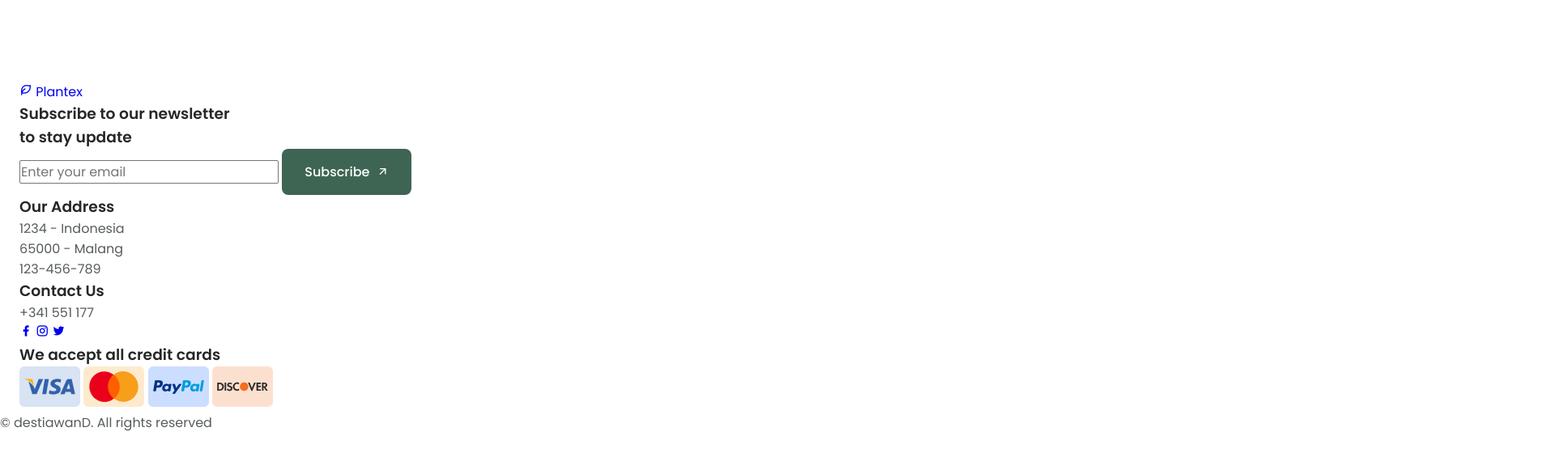
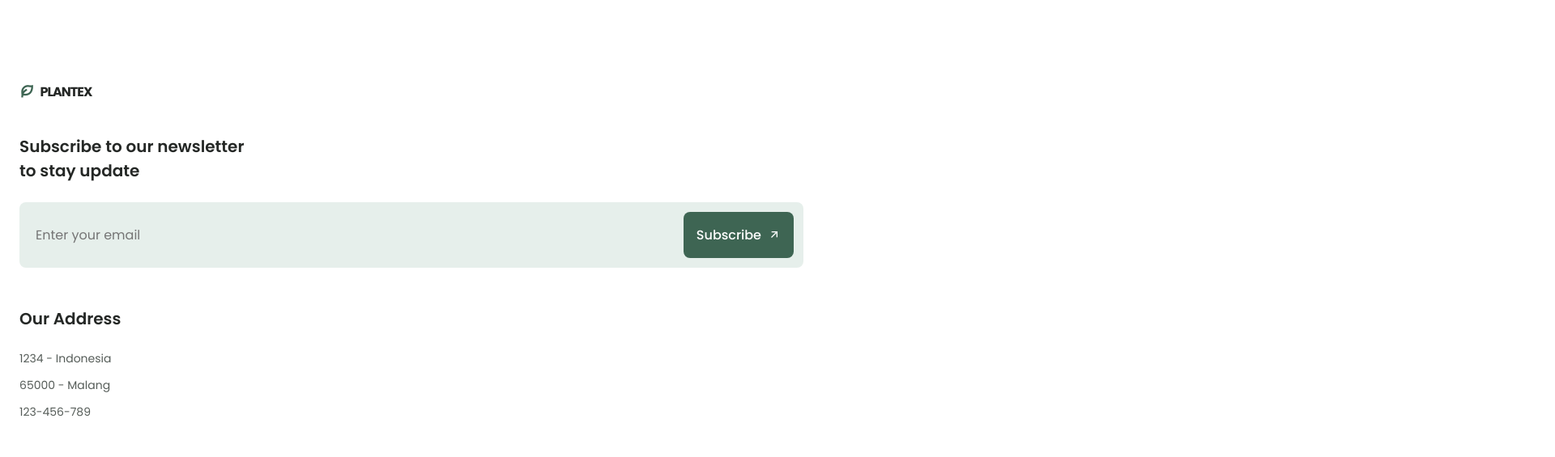
Before and after one commit to destiawanD/plant-web-design, a plain HTML site: page index.html in a window 1280 px wide. Shown: the part 4902-5467 px from the top of the page at 81% size, 1920 px wide, since content can reach past the window. Drawn offline with nearby package versions, Linux system fonts and the light colour scheme.

Commit message:
add style on footer section

```diff
--- a/assets/css/style.css
+++ b/assets/css/style.css
@@ -624,7 +624,7 @@ img {
     width: 100%;
     height: 100%;
     padding: 1rem 1rem 1rem 0;
-    background-color: none;
+    background: none;
     border: none;
     outline: none;
     color: var(--text-color);
@@ -664,3 +664,93 @@ img {
 
 
 /* =============== FOOTER =============== */
+.footer-container {
+    row-gap: 3rem;
+}
+
+.footer-logo {
+    display: inline-flex;
+    align-items: center;
+    column-gap: .5rem;
+    color: var(--title-color);
+    text-transform: uppercase;
+    font-weight: 700;
+    letter-spacing: -1px;
+    margin-bottom: var(--mb-2-5);
+    transition: .3s;
+}
+
+.footer-logo-icon {
+    font-size: 1.15rem;
+    color: var(--first-color);
+}
+
+.footer-logo:hover {
+    color: var(--first-color);
+}
+
+.footer-title {
+    font-size: var(--h3-font-size);
+    margin-bottom: var(--mb-1-5);
+}
+
+.footer-subscribe {
+    background-color: var(--first-color-lighten);
+    padding: .75rem;
+    display: flex;
+    justify-content: space-between;
+    border-radius: .5rem;
+}
+
+.footer-input {
+    width: 70%;
+    padding: 0 .5rem;
+    background: none;
+    color: var(--text-color);
+    border: none;
+    outline: none;
+}
+
+.footer-button {
+    padding: 1rem;
+}
+
+.footer-data {
+    display: grid;
+    row-gap: .75rem;
+}
+
+.footer-information {
+    font-size: var(--small-font-size);
+}
+
+.footer-social {
+    display: inline-flex;
+    column-gap: .75rem;
+}
+
+.footer-social-link {
+    font-size: 1rem;
+    color: var(--text-color);
+    transition: .3s;
+}
+
+.footer-social-link:hover{
+    transform: translateY(-.25rem);
+}
+
+.footer-cards {
+    display: inline-flex;
+    align-items: center;
+    column-gap: .5rem;
+}
+
+.footer-card {
+    width: 35px;
+}
+
+.footer-copy {
+    text-align: center;
+    font-size: var(--smaller-font-size);
+    color: var(--text-color-light);
+}
```
